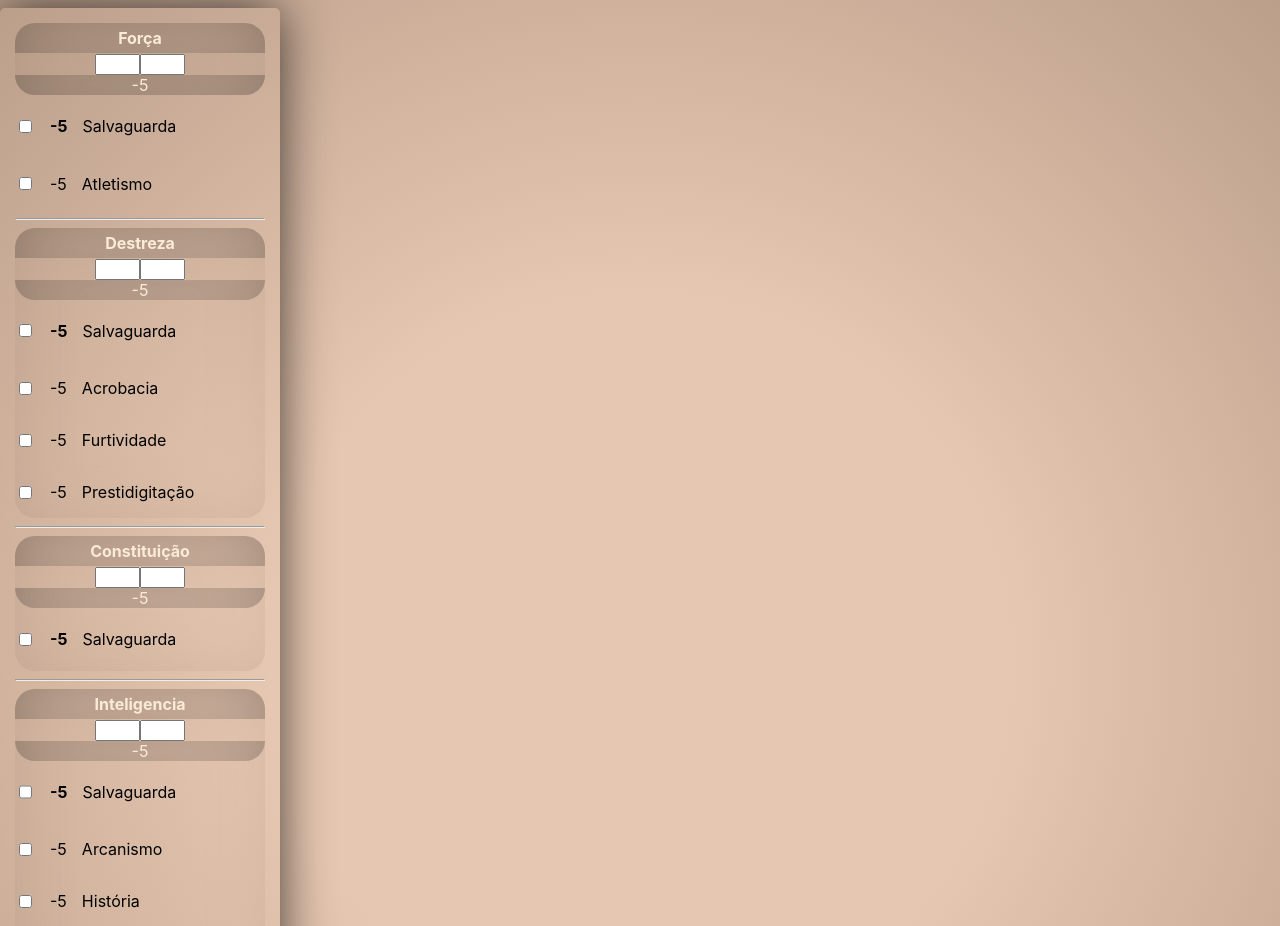
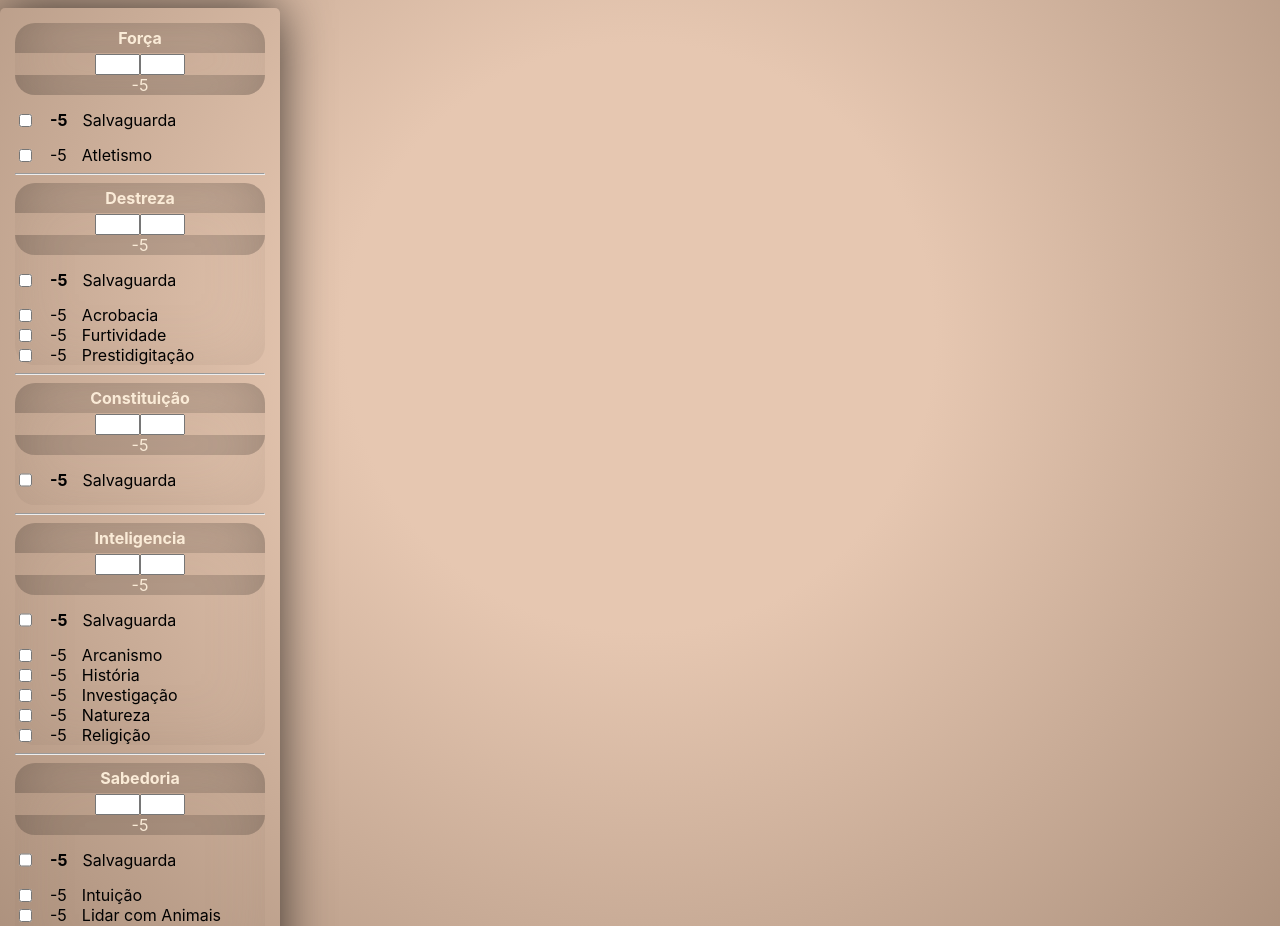
Before and after one commit to BenHurAlbertassi12/FichaDeD, a React (Create React App) app: page / in a window 1280 px wide. Shown: the part 545-1471 px from the top of the page. Built offline with nearby package versions, Linux system fonts and the light colour scheme.

Commit message:
CSS arrumado

```diff
--- a/src/Components/Status/status.css
+++ b/src/Components/Status/status.css
@@ -112,6 +112,12 @@
 .linha_pericia{
     display: flex;
     align-items: center;
+
+    margin: 0px;
+    padding: 0px;
+    border: 0px;
+
+    width: auto;
 }
 
 .checkbox_salvaguardaa{
@@ -125,4 +131,11 @@
 .space_input{
     padding-left: 15px;
     padding-right: 15px;
+
+    margin: 0px;
 }
+
+.h4_salvaguarda{
+    padding-top: 15px;
+    padding-bottom: 15px;
+}
--- a/src/Components/Status/status.jsx
+++ b/src/Components/Status/status.jsx
@@ -171,7 +171,7 @@
                   checked={checkboxForca}
                   onChange={() => setCheckboxForca(!checkboxForca)}
                 />
-                <h4 className='space_input'>
+                <h4 className='space_input h4_salvaguarda'>
                   {checkboxForca
                     ? contarNumerosPares(forca, forcaBonus) +
                       Number(bonusProficiencia)
@@ -238,7 +238,7 @@
                       checked={checkboxDestreza}
                       onChange={() => setCheckboxDestreza(!checkboxDestreza)}
                     />
-                    <h4 className='space_input'>
+                    <h4 className='space_input h4_salvaguarda'>
                       {checkboxDestreza
                         ? contarNumerosPares(destreza, destrezaBonus) +
                           Number(bonusProficiencia)
@@ -346,7 +346,7 @@
                         setCheckboxConstituicao(!checkboxConstituicao)
                       }
                     />
-                    <h4 className='space_input'>
+                    <h4 className='space_input h4_salvaguarda'>
                       {checkboxConstituicao
                         ? contarNumerosPares(constituicao, constituicaoBonus) +
                           Number(bonusProficiencia)
@@ -400,7 +400,7 @@
                         setCheckboxInteligencia(!checkboxInteligencia)
                       }
                     />
-                    <h4 className='space_input'>
+                    <h4 className='space_input h4_salvaguarda'>
                       {checkboxInteligencia
                         ? contarNumerosPares(inteligencia, inteligenciaBonus) +
                           Number(bonusProficiencia)
@@ -537,7 +537,7 @@
                       checked={checkboxSabedoria}
                       onChange={() => setCheckboxSabedoria(!checkboxSabedoria)}
                     />
-                    <h4 className='space_input'>
+                    <h4 className='space_input h4_salvaguarda'>
                       {checkboxSabedoria
                         ? contarNumerosPares(sabedoria, sabedoriaBonus) +
                           Number(bonusProficiencia)
@@ -675,7 +675,7 @@
                     onChange={() => setCheckboxCarisma(!checkboxCarisma)}
                   />
 
-                  <h4 className='space_input'>
+                  <h4 className='space_input h4_salvaguarda'>
                     {checkboxCarisma
                       ? contarNumerosPares(carisma, carismaBonus) +
                         Number(bonusProficiencia)
```
